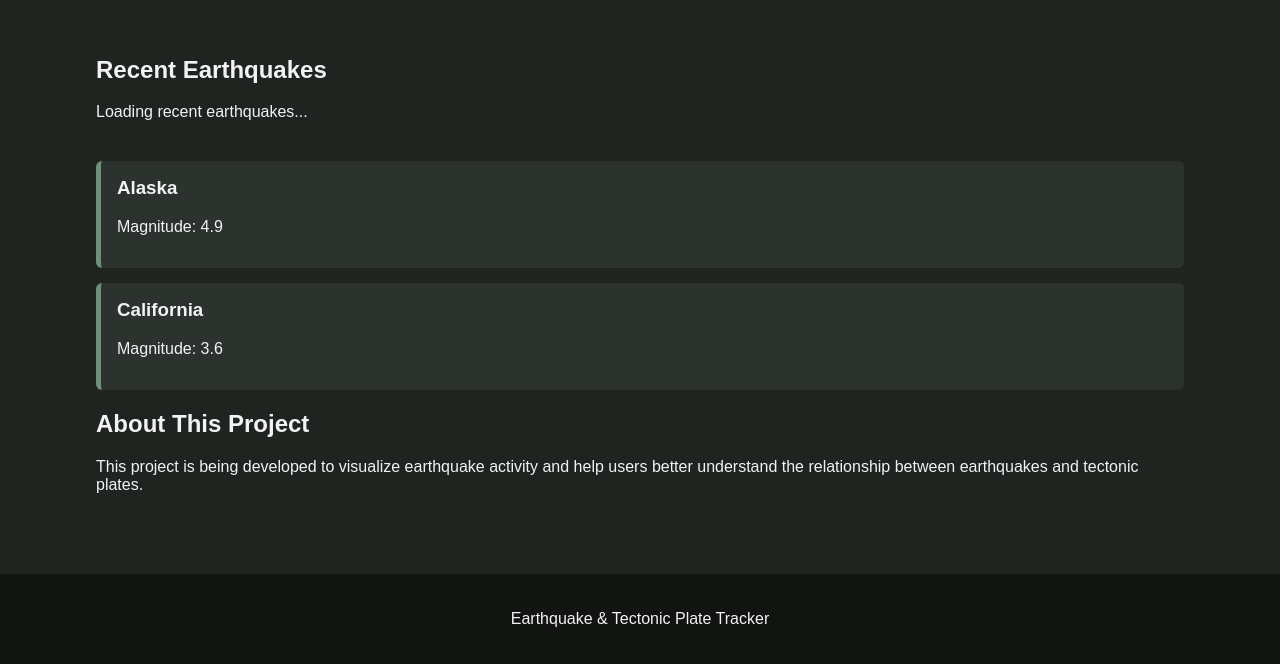
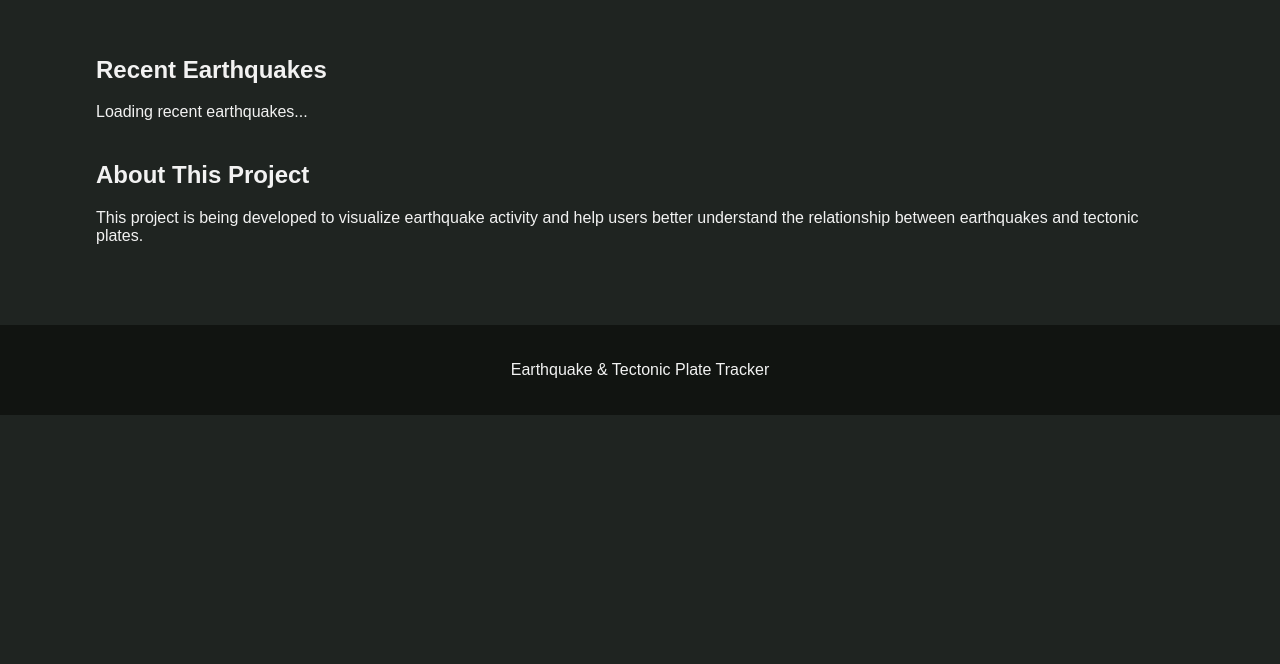
Before and after one commit to n-chucky-mode/Earthquake-Tracker, a plain HTML site: page index.html in a window 1280 px wide. Shown: the part 954-1618 px from the top of the page. After the commit the page ends 1369 px from the top, so only its background shows below. Drawn offline with nearby package versions, Linux system fonts and the light colour scheme.

Commit message:
deleted old sample eartquake cards

```diff
--- a/index.html
+++ b/index.html
@@ -128,29 +128,6 @@
     </section>
 
 
-
-            <!-- Sample earthquake card -->
-            <div class="earthquake-card">
-
-                <h3>Alaska</h3>
-
-                <p>Magnitude: 4.9</p>
-
-            </div>
-
-
-            <!-- Sample earthquake card -->
-            <div class="earthquake-card">
-
-                <h3>California</h3>
-
-                <p>Magnitude: 3.6</p>
-
-            </div>
-
-        </section>
-
-
         <!-- -----------------------------------------------------
              ABOUT SECTION
              Explains the purpose of the project.
```
